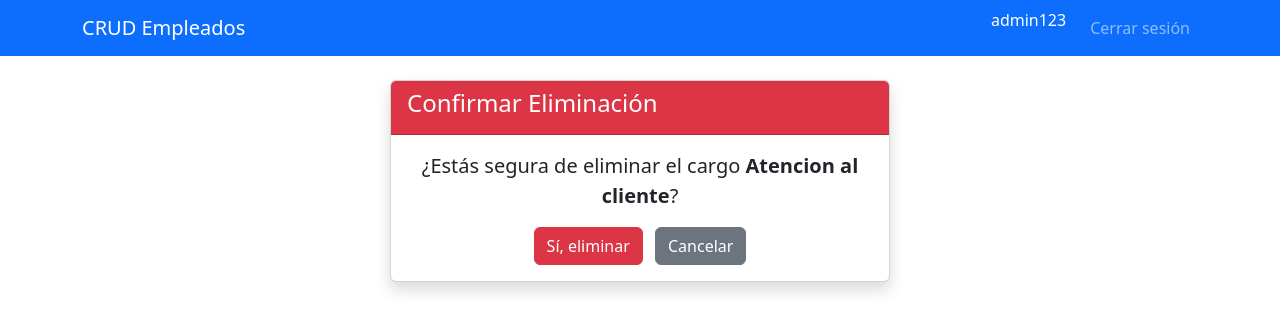
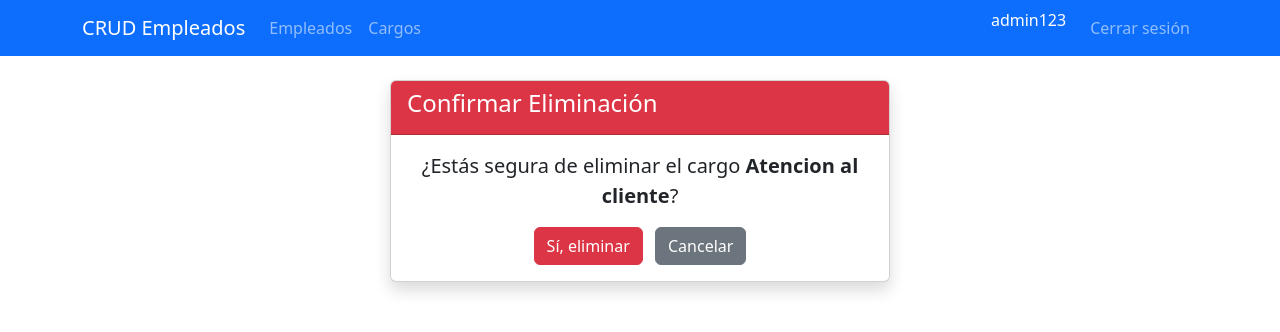
Before and after one commit to Ialcaide/empleados_ambiente, a Django app: page /cargos/eliminar/1/ in a window 1280 px wide. Shown: the top 332 px of the page. Run offline with Django 5.2, Linux system fonts and the light colour scheme; a user stored in the database is signed in; data comes from the database, SQL or seed files in the repository; both versions use the stored data as it was after the commit.

Commit message:
Fix navbar y redirect pagina principal

```diff
--- a/core/urls.py
+++ b/core/urls.py
@@ -16,9 +16,11 @@ Including another URLconf
 """
 from django.contrib import admin
 from django.urls import path, include
+from django.shortcuts import redirect
 
 urlpatterns = [
     path('admin/', admin.site.urls),
+    path('', lambda request: redirect('empleado_lista'), name='home'),
     path('', include('autenticacion.urls')),
     path('', include('empleados.urls')),
     path('', include('empleados_vbc.urls')),
--- a/empleados/templates/empleados/base.html
+++ b/empleados/templates/empleados/base.html
@@ -11,11 +11,19 @@
         <div class="container">
             <a class="navbar-brand" href="#">CRUD Empleados</a>
             <div class="collapse navbar-collapse">
-               <ul class="navbar-nav ms-auto">
+                <ul class="navbar-nav me-auto">
                     <li class="nav-item">
-                     <span class="navbar-text text-white me-3">{{ request.user.username }}</span>
-                     </li>
-                     <li class="nav-item">
+                        <a class="nav-link" href="{% url 'empleado_lista' %}">Empleados</a>
+                    </li>
+                    <li class="nav-item">
+                        <a class="nav-link" href="{% url 'cargo_lista' %}">Cargos</a>
+                    </li>
+                </ul>
+                <ul class="navbar-nav ms-auto">
+                    <li class="nav-item">
+                        <span class="navbar-text text-white me-3">{{ request.user.username }}</span>
+                    </li>
+                    <li class="nav-item">
                         <a class="nav-link" href="{% url 'logout' %}">Cerrar sesión</a>
                     </li>
                 </ul>
```
Also changed, not shown: db.sqlite3.
